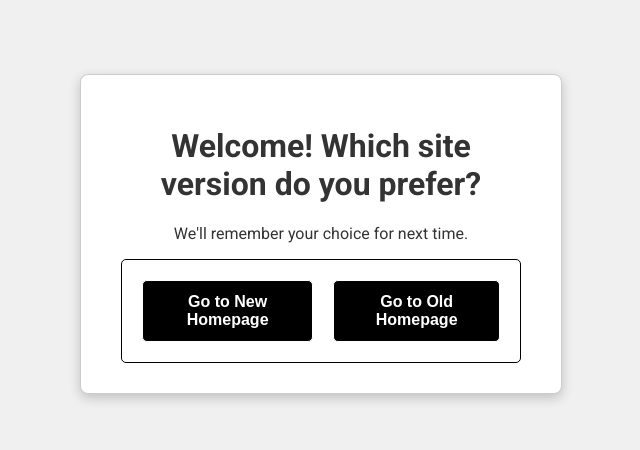
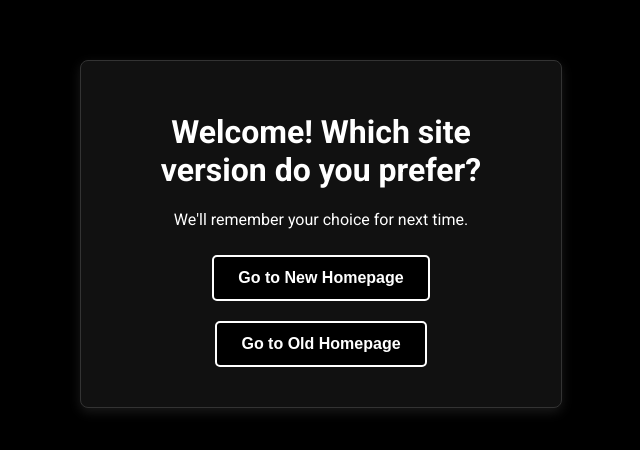
Before and after one commit to burgerman0316-bit/Bridg, a plain HTML site: page index.html in a window 1280 px wide. Shown: the part 166-616 px from the top of the page, without its empty margins (319-959 px from the left). Drawn offline with Linux system fonts and the light colour scheme.

Commit message:
Update index.html

```diff
--- a/index.html
+++ b/index.html
@@ -7,28 +7,30 @@
     <link href="https://fonts.googleapis.com/css2?family=Roboto:wght@400;700&display=swap" rel="stylesheet">
 
     <style>
-        /* Global Styles & Font */
+        /* Global Dark Mode Styles & Font */
         body {
             display: flex;
             justify-content: center;
             align-items: center;
             height: 100vh;
             margin: 0;
-            font-family: 'Roboto', sans-serif; /* Applied Roboto font */
+            font-family: 'Roboto', sans-serif;
             flex-direction: column;
             text-align: center;
-            background-color: #f0f0f0; /* Light gray background for contrast */
-            color: #333;
+
+            /* TRUE DARK MODE BACKGROUND */
+            background-color: #000;
+            color: #fff; /* White text for everything */
         }
 
         /* Container and Text Styles */
         #prompt-container {
             display: none;
             padding: 30px 40px;
-            border: 1px solid #ccc;
+            border: 1px solid #333; /* Darker border for the container */
             border-radius: 8px;
-            background-color: white;
-            box-shadow: 0 4px 12px rgba(0, 0, 0, 0.2); /* Stronger shadow */
+            background-color: #111; /* Slightly lighter black for the container for depth */
+            box-shadow: 0 4px 12px rgba(255, 255, 255, 0.1); /* Subtle white shadow */
             max-width: 400px;
         }
         h1 {
@@ -39,7 +41,7 @@
             font-weight: 700;
         }
 
-        /* Black and White Button Theme */
+        /* Black Button with White Outline (Slightly different than container color) */
         button {
             padding: 12px 24px;
             margin: 10px;
@@ -47,33 +49,17 @@
             font-weight: 700;
             cursor: pointer;
 
-            /* Black background, White text, White outline (border) */
+            /* Button Style: Black fill, White text, White outline */
             background-color: #000;
             color: #fff;
-            border: 2px solid #fff; /* White outline (not visible on white background) */
+            border: 2px solid #fff; /* White outline */
             border-radius: 5px;
             transition: background-color 0.3s, opacity 0.3s, border-color 0.3s;
         }
 
         button:hover {
-            opacity: 0.9;
-            background-color: #333; /* Slightly lighter black on hover */
-            border-color: #000; /* Subtle change on hover */
-        }
-
-        /* Specific styles for the buttons to ensure the white border is visible */
-        .button-group {
-            border: 1px solid #000; /* Border around the entire group */
-            display: flex;
-            padding: 10px;
-            margin-top: 15px;
-            border-radius: 5px;
-            background-color: #fff; /* White background for the group */
-        }
-        .button-group button {
-            background-color: #000;
-            color: #fff;
-            border: 1px solid #fff; /* White border for contrast against black button fill */
+            background-color: #333; /* Lighter black on hover */
+            border-color: #fff; /* Maintain white outline */
         }
 
     </style>
@@ -87,7 +73,7 @@
     <div id="prompt-container">
         <h1>Welcome! Which site version do you prefer?</h1>
         <p>We'll remember your choice for next time.</p>
-        <div class="button-group">
+        <div>
             <button onclick="setPreferenceAndRedirect('new')">Go to New Homepage</button>
             <button onclick="setPreferenceAndRedirect('old')">Go to Old Homepage</button>
         </div>
```
